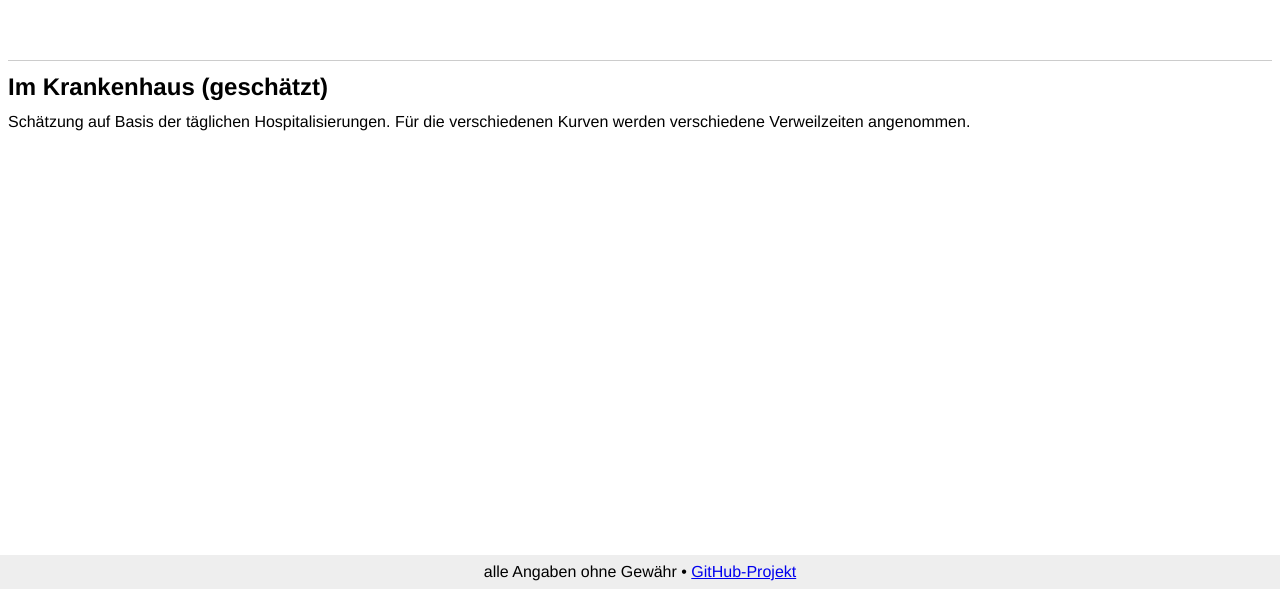
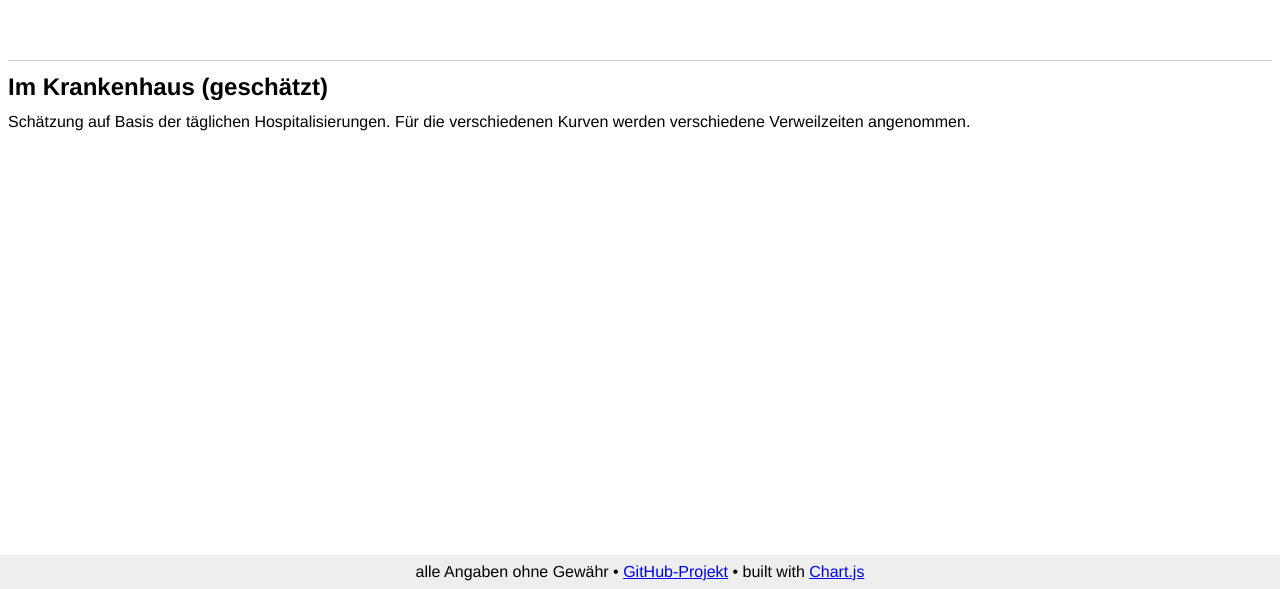
Before and after one commit to Flupp/SARS-CoV-2-Dresden, a website: page index.html in a window 1280 px wide. Shown: the part 2036-2625 px from the top of the page. Drawn offline with Linux system fonts and the light colour scheme; no server answers.

Commit message:
add link to Chart.js

```diff
--- a/index.html
+++ b/index.html
@@ -115,7 +115,7 @@
 	</main>
 
 	<footer>
-		alle Angaben ohne Gewähr • <a href="https://github.com/Flupp/SARS-CoV-2-Dresden">GitHub-Projekt</a>
+		alle Angaben ohne Gewähr • <a href="https://github.com/Flupp/SARS-CoV-2-Dresden">GitHub-Projekt</a> • built with <a href="https://www.chartjs.org/">Chart.js</a>
 	</footer>
 </body>
 </html>
```
